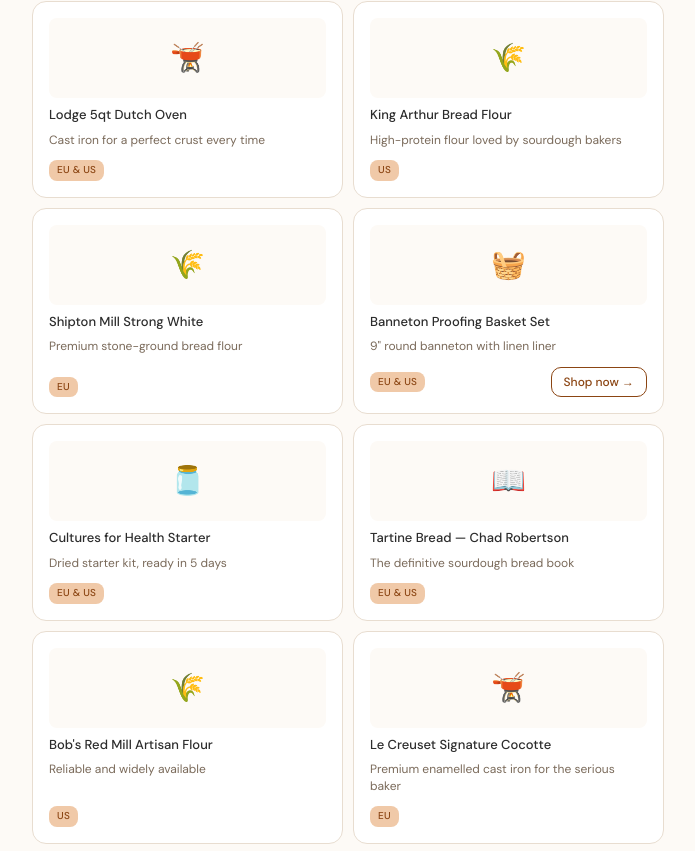
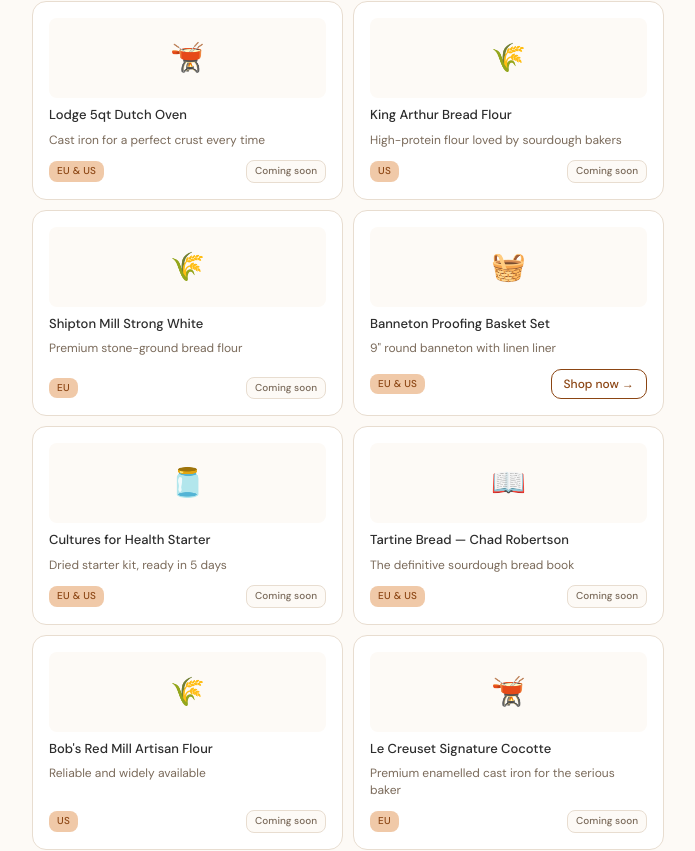
Before and after one commit to paulinesg-droid/CalculateSourdough, a React (Vite) app: page / in a window 1280 px wide. Shown: the part 1528-2379 px from the top of the page, without its empty margins (292-987 px from the left). Built offline with nearby package versions, Linux system fonts and the light colour scheme.

Commit message:
add coming soon badges to unlinked products

```diff
--- a/src/components/CalculatorTab.tsx
+++ b/src/components/CalculatorTab.tsx
@@ -301,7 +301,11 @@
                   >
                     {tr.shopNow}
                   </a>
-                ) : null}
+                ) : (
+                  <span className="rounded-lg border border-border bg-bg px-2 py-0.5 text-[10px] font-medium text-muted">
+                    Coming soon
+                  </span>
+                )}
               </div>
             </div>
           ))}
```
